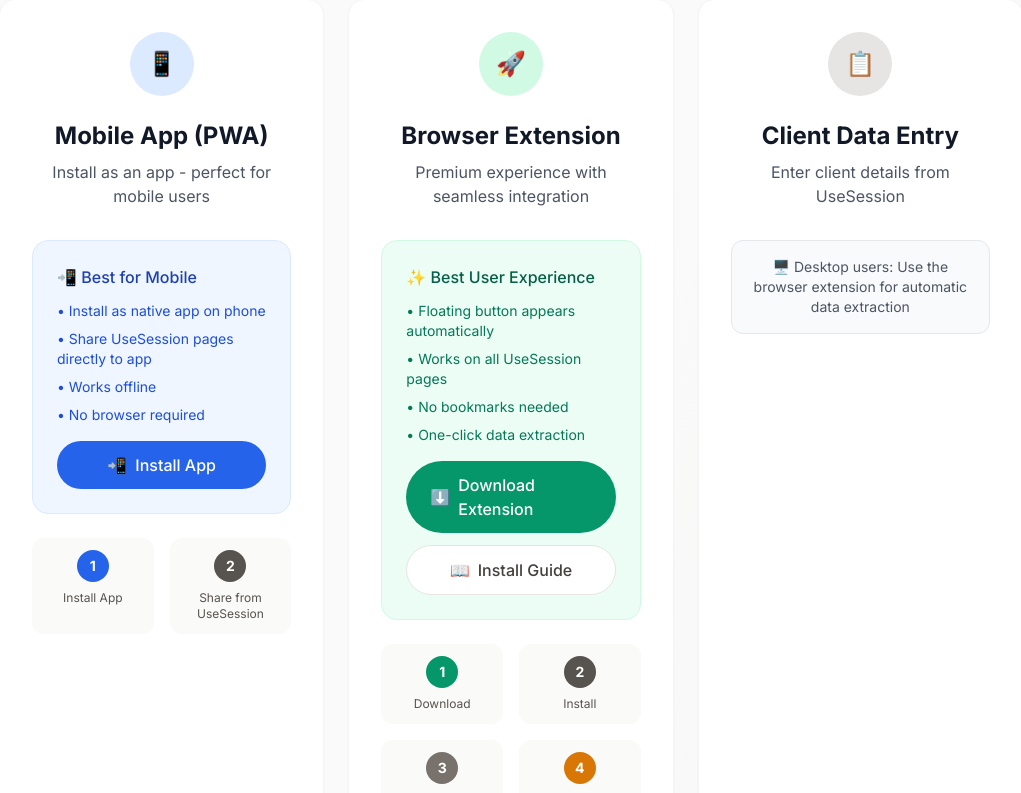
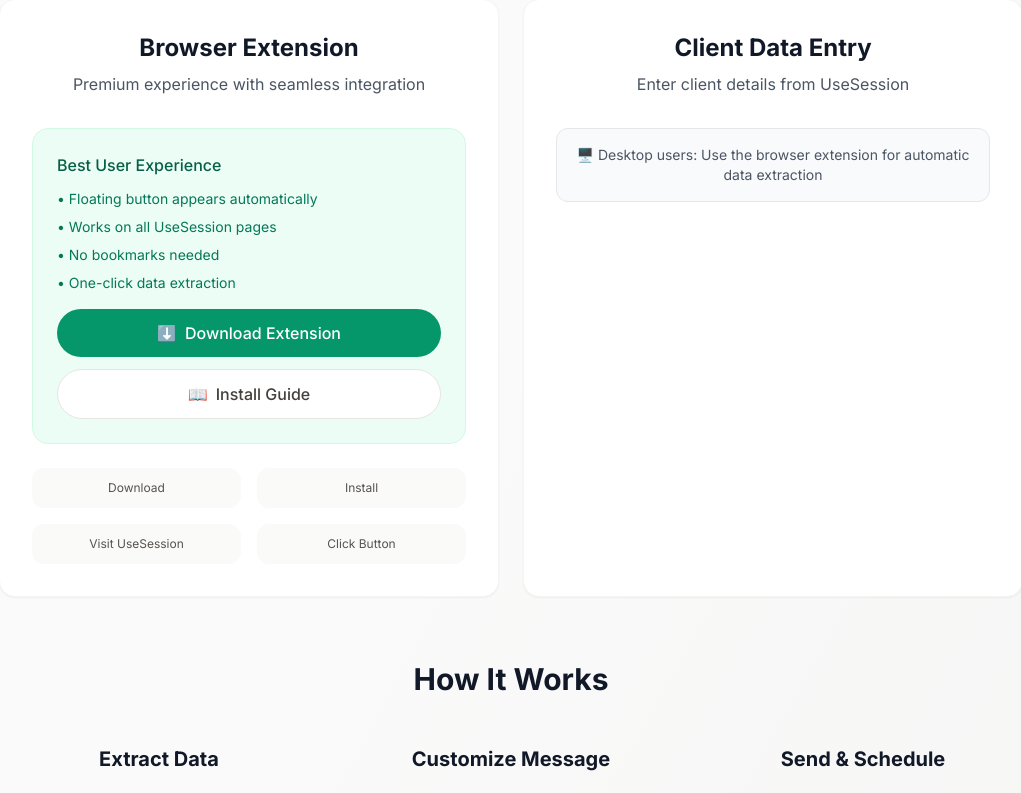
Before and after one commit to sirwalterjones/sessionremind, a Next.js app: page / in a window 1280 px wide. Shown: the part 760-1553 px from the top of the page, without its empty margins (129-1150 px from the left). Built offline with nearby package versions, Linux system fonts and the light colour scheme.

Commit message:
Update main page
- Update app/page.tsx with improvements

```diff
--- a/app/page.tsx
+++ b/app/page.tsx
@@ -50,62 +50,11 @@
           </p>
         </div>
 
-        <div className="grid grid-cols-1 lg:grid-cols-3 gap-6 mb-16">
-
-          {/* PWA - Best for Mobile */}
-          <div className="bg-white rounded-2xl shadow-sm border border-stone-100 p-8">
-            <div className="text-center mb-8">
-              <div className="inline-flex items-center justify-center w-16 h-16 bg-blue-100 rounded-full mb-6">
-                <span className="text-blue-600 text-2xl">📱</span>
-              </div>
-              <h3 className="text-2xl font-bold text-gray-900 mb-2">Mobile App (PWA)</h3>
-              <p className="text-gray-600">
-                Install as an app - perfect for mobile users
-              </p>
-            </div>
-
-            <div className="bg-blue-50 border border-blue-100 rounded-2xl p-4 sm:p-6 mb-6">
-              <h4 className="text-blue-800 font-medium mb-3">📲 Best for Mobile</h4>
-              <ul className="text-blue-700 text-sm space-y-2 mb-4">
-                <li>• Install as native app on phone</li>
-                <li>• Share UseSession pages directly to app</li>
-                <li>• Works offline</li>
-                <li>• No browser required</li>
-              </ul>
-              <div className="flex flex-col gap-3">
-                <button
-                  onClick={() => {
-                    if ('serviceWorker' in navigator) {
-                      // Show install prompt
-                      alert('To install:\n\n📱 iOS: Tap Share → Add to Home Screen\n🤖 Android: Tap menu → Install App')
-                    }
-                  }}
-                  className="inline-flex items-center justify-center px-6 py-3 bg-blue-600 text-white font-medium rounded-full hover:bg-blue-700 transition-all duration-200"
-                >
-                  <span className="mr-2">📲</span>
-                  Install App
-                </button>
-              </div>
-            </div>
-
-            <div className="grid grid-cols-2 gap-4">
-              <div className="text-center p-3 bg-stone-50 rounded-xl">
-                <div className="w-8 h-8 bg-blue-600 text-white rounded-full flex items-center justify-center mx-auto mb-2 font-bold text-sm">1</div>
-                <p className="text-xs text-stone-600">Install App</p>
-              </div>
-              <div className="text-center p-3 bg-stone-50 rounded-xl">
-                <div className="w-8 h-8 bg-stone-600 text-white rounded-full flex items-center justify-center mx-auto mb-2 font-bold text-sm">2</div>
-                <p className="text-xs text-stone-600">Share from UseSession</p>
-              </div>
-            </div>
-          </div>
+        <div className="grid grid-cols-1 lg:grid-cols-2 gap-6 mb-16">
 
           {/* Browser Extension */}
           <div className="bg-white rounded-2xl shadow-sm border border-stone-100 p-8">
             <div className="text-center mb-8">
-              <div className="inline-flex items-center justify-center w-16 h-16 bg-emerald-100 rounded-full mb-6">
-                <span className="text-emerald-600 text-2xl">🚀</span>
-              </div>
               <h3 className="text-2xl font-bold text-gray-900 mb-2">Browser Extension</h3>
               <p className="text-gray-600">
                 Premium experience with seamless integration
@@ -113,7 +62,7 @@
             </div>
 
             <div className="bg-emerald-50 border border-emerald-100 rounded-2xl p-4 sm:p-6 mb-6">
-              <h4 className="text-emerald-800 font-medium mb-3">✨ Best User Experience</h4>
+              <h4 className="text-emerald-800 font-medium mb-3">Best User Experience</h4>
               <ul className="text-emerald-700 text-sm space-y-2 mb-4">
                 <li>• Floating button appears automatically</li>
                 <li>• Works on all UseSession pages</li>
@@ -175,19 +124,15 @@
 
             <div className="grid grid-cols-2 gap-4">
               <div className="text-center p-3 bg-stone-50 rounded-xl">
-                <div className="w-8 h-8 bg-emerald-600 text-white rounded-full flex items-center justify-center mx-auto mb-2 font-bold text-sm">1</div>
                 <p className="text-xs text-stone-600">Download</p>
               </div>
               <div className="text-center p-3 bg-stone-50 rounded-xl">
-                <div className="w-8 h-8 bg-stone-600 text-white rounded-full flex items-center justify-center mx-auto mb-2 font-bold text-sm">2</div>
                 <p className="text-xs text-stone-600">Install</p>
               </div>
               <div className="text-center p-3 bg-stone-50 rounded-xl">
-                <div className="w-8 h-8 bg-stone-500 text-white rounded-full flex items-center justify-center mx-auto mb-2 font-bold text-sm">3</div>
                 <p className="text-xs text-stone-600">Visit UseSession</p>
               </div>
               <div className="text-center p-3 bg-stone-50 rounded-xl">
-                <div className="w-8 h-8 bg-amber-600 text-white rounded-full flex items-center justify-center mx-auto mb-2 font-bold text-sm">4</div>
                 <p className="text-xs text-stone-600">Click Button</p>
               </div>
             </div>
@@ -196,9 +141,6 @@
           {/* Data Entry */}
           <div className="bg-white rounded-2xl shadow-sm border border-stone-100 p-8">
             <div className="text-center mb-8">
-              <div className="inline-flex items-center justify-center w-16 h-16 bg-stone-200 rounded-full mb-6">
-                <span className="text-stone-600 text-2xl">📋</span>
-              </div>
               <h3 className="text-2xl font-bold text-gray-900 mb-2">Client Data Entry</h3>
               <p className="text-gray-600">
                 Enter client details from UseSession
@@ -214,27 +156,18 @@
           <h2 className="text-2xl sm:text-3xl font-bold text-gray-900 mb-8 sm:mb-12">How It Works</h2>
           <div className="grid grid-cols-1 md:grid-cols-3 gap-6 sm:gap-8">
             <div className="text-center">
-              <div className="inline-flex items-center justify-center w-16 h-16 bg-stone-200 rounded-full mb-6">
-                <span className="text-stone-600 text-2xl">📸</span>
-              </div>
               <h3 className="text-xl font-bold text-gray-900 mb-4">Extract Data</h3>
               <p className="text-gray-600 leading-relaxed">
                 Automatically captures client name, phone, email, session type, and date from UseSession pages
               </p>
             </div>
             <div className="text-center">
-              <div className="inline-flex items-center justify-center w-16 h-16 bg-stone-200 rounded-full mb-6">
-                <span className="text-stone-600 text-2xl">✏️</span>
-              </div>
               <h3 className="text-xl font-bold text-gray-900 mb-4">Customize Message</h3>
               <p className="text-gray-600 leading-relaxed">
                 Personalize your SMS reminder with client name, session details, and your custom message
               </p>
             </div>
             <div className="text-center">
-              <div className="inline-flex items-center justify-center w-16 h-16 bg-emerald-100 rounded-full mb-6">
-                <span className="text-emerald-600 text-2xl">📱</span>
-              </div>
               <h3 className="text-xl font-bold text-gray-900 mb-4">Send & Schedule</h3>
               <p className="text-gray-600 leading-relaxed">
                 Send immediately or schedule automatic reminders 3 days and 1 day before the session
```
